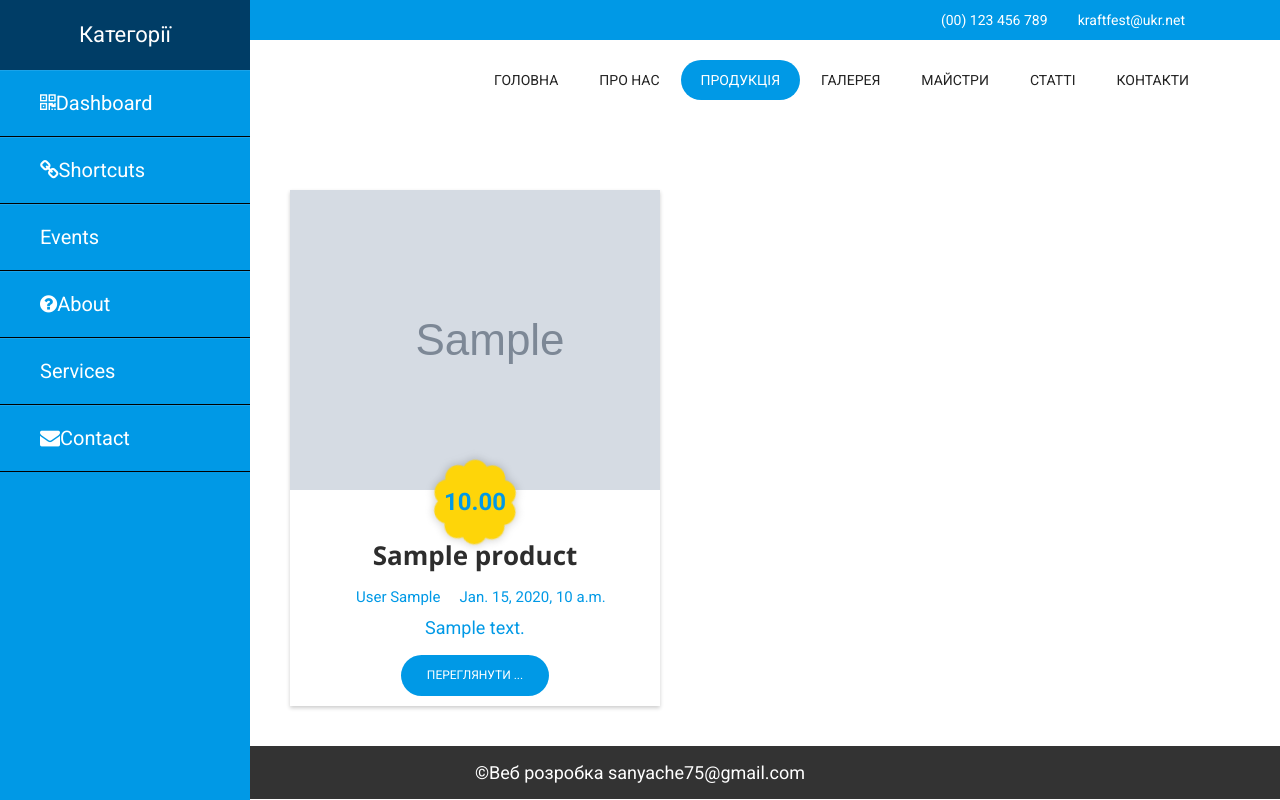
After one commit to sanyache/craftfest, a Django app: page /product_list in a window 1280 px wide. The commit adds this page. Run offline with Django 3.2, Linux system fonts and the light colour scheme; tables that the repository leaves empty hold one stand-in row (values such as "Sample post"); grey boxes marked "Sample" are stand-in pictures; parts of the project's set-up code (start-up, migrations or seed data) failed here and were passed over; some libraries are stand-ins or nearby versions; some web fonts are replaced.

Commit message:
product init

```diff
--- a/event/models.py
+++ b/event/models.py
@@ -230,3 +230,29 @@ class Event(models.Model):
 
     def __str__(self):
         return "{} {}".format(self.title, self.time)
+
+
+class Product(models.Model):
+    """
+    class describe product from master to sale
+    """
+    category = models.ForeignKey(CategoryProduct, related_name='products',
+                                 on_delete=models.SET_NULL,
+                                 verbose_name='Категорія', blank=True, null=True, db_index=True)
+    gallery = models.ForeignKey(Gallery, on_delete=models.SET_NULL, blank=True, null=True,
+                                related_name="gallery_product")
+    name = models.CharField(max_length=200, db_index=True, verbose_name='Назва')
+    master = models.ForeignKey(Master, on_delete=models.CASCADE, verbose_name='майстер')
+    short_description = models.CharField(max_length=200, verbose_name='Короткий опис товару')
+    description = models.TextField(blank=True, verbose_name='Опис товару')
+    price = models.DecimalField(max_digits=10, decimal_places=2, verbose_name='Ціна', blank=True,
+                                null=True)
+    is_active = models.BooleanField(default=True, verbose_name='Пропозиція активна')
+    created = models.DateTimeField(auto_now_add=True)
+
+    class Meta:
+        verbose_name = 'Товар'
+        verbose_name_plural = 'Товари'
+
+    def __str__(self):
+        return "{} {}".format(self.name, self.master)
--- a/event/urls.py
+++ b/event/urls.py
@@ -15,4 +15,5 @@ urlpatterns = [
     path('articles', ArticleList.as_view(), name='article_list'),
     path('article_detail/<int:pk>', ArticleDetail.as_view(), name='article_detail'),
     path('about_us', ManagerList.as_view(), name='about_us'),
+    path('product_list', ProductList.as_view(), name='product_list'),
 ]
--- a/event/views.py
+++ b/event/views.py
@@ -155,3 +155,13 @@ class ArticleDetail(DetailView):
     model = Article
     template_name = 'single-article.html'
     context_object_name = 'article'
+
+
+class ProductList(ListView):
+    """
+    class for rendering product list
+    """
+    model = Product
+    queryset = Product.objects.filter(is_active=True)
+    template_name = 'product_list.html'
+    context_object_name = 'products'
--- a/static/assets/css/main.css
+++ b/static/assets/css/main.css
@@ -733,7 +733,7 @@ fieldset[disabled] .btn {
 }
 #sky .container .content .slogan
 {
-  margin-top: 84px;
+  margin-top: 250px;
 }
 #sky .container .content .slogan p
 {
@@ -1022,6 +1022,154 @@ fieldset[disabled] .btn {
     }
 }
 /* ==========================================================================
+   Product
+   ========================================================================== */
+.product
+{
+  margin-top: 20px;
+}
+.product-sidebar
+{
+  position: fixed;
+  left: 0px;
+  top: 0;
+  z-index: 1;
+  overflow: hidden;
+  width: 250px;
+  height: 100vh;
+  background: #0099e6;
+  transition: all .5s ease;
+  margin-right: 20px;
+}
+.product-sidebar header
+{
+    font-size: 22px;
+    color: white;
+    text-align: center;
+    line-height: 70px;
+    background: #003d66;
+    user-select: none;
+}
+.product-sidebar ul a
+{
+    position: relative;
+    display: block;
+    height: 100%;
+    width: 100%;
+    line-height: 65px;
+    font-size: 20px;
+    color: white;
+    padding-left: 40px;
+    box-sizing: border-box;
+    border-top: 1px solid rgba(255, 255, 255, .1);
+    border-bottom: 1px solid black;
+    transition: 0.4s;
+}
+.product-sidebar  ul li:hover a
+{
+    padding-left: 50px;
+}
+.product section
+{
+  margin-left: 250px;
+  left: 250px;
+  display: flex;
+
+}
+.product section .product-list
+{
+  position: relative;
+  display: flex;
+  justify-content: center;
+  align-items: center;
+  flex-wrap: wrap;
+}
+.product section .product-list .card
+{
+  width: 370px;
+  margin: 40px;
+  overflow: hidden;
+  box-shadow: 0px 2px 4px rgba(0, 0, 0, 0.2);
+}
+.product section .product-list .card .imgBox
+{
+  display: block;
+  width: 370px;
+  height: auto;
+}
+.product section .product-list .card .content
+{
+  position: relative;
+  display: flex;
+  flex-direction: column;
+  align-items: center;
+  margin: 10px;
+}
+.product section .product-list .card .content .price
+{
+  position: absolute;
+  top: -25%;
+}
+.product section .product-list .card .content .price img
+{
+  width: 100px;
+}
+.product section .product-list .card .content .price span
+{
+  color: #0099e6;
+  font-size: 24px;
+  font-weight: 700;
+  left: 50%;
+  position: absolute;
+  top: 50%;
+  -webkit-transform: translateX(-50%) translateY(-50%);
+  transform: translateX(-50%) translateY(-50%);
+}
+.product section .product-list .card .content .price span::before,
+.product section .product-list .card .content .price img
+{
+  -webkit-animation: rotate 3s linear 0s infinite normal;
+  animation: rotate 3s linear 0s infinite normal;
+}
+.shopbox span::before, .classes__icon img {
+  -webkit-animation: rotate 3s linear 0s infinite normal;
+  animation: rotate 3s linear 0s infinite normal;
+}
+
+@-webkit-keyframes rotate {
+  100% {
+    -webkit-transform: rotate(360deg);
+    transform: rotate(360deg);
+  }
+
+}
+
+@keyframes rotate {
+  100% {
+    -webkit-transform: rotate(360deg);
+    transform: rotate(360deg);
+  }
+
+}
+.product section .product-list .card .content .title
+{
+  margin-top: 20px;
+}
+@media (max-width: 991px)
+{
+    .product-list
+    {
+        flex-direction: column;
+    }
+}
+@media (max-width: 768px)
+{
+    .product-list
+    {
+        flex-direction: column;
+    }
+}
+/* ==========================================================================
    Schedule Section Start
    ========================================================================== */
 .main-board {
--- a/templates/base.html
+++ b/templates/base.html
@@ -89,6 +89,7 @@
                   <!--</ul>-->
                 <!--</li>                -->
                 <li><a href="{% url 'about_us' %}">Про нас</a></li>
+                <li><a href="{% url 'product_list' %}">Продукція</a></li>
                 <li><a href="{% url 'gallery_list' %}">Галерея</a></li>
                 <li><a href="{% url 'master_list' %}">Майстри</a></li>
                 <li><a href="{% url 'article_list' %}">Статті</a></li>
--- a/templates/index.html
+++ b/templates/index.html
@@ -8,9 +8,8 @@
           <img src="{% static 'assets/css/logo1.png' %}">
         </div>
         <div class="content">
-          <h2>Крафт</h2>
+          <h2>Крафт fest</h2>
           <p>c. Войнівка Приютівська ОТГ</p><br/>
-          <h2>fest</h2>
           <div class="slogan">
             <p>Ярмарок крафтових виробів - </p>
             <br/>
--- /dev/null
+++ b/templates/product_list.html
@@ -0,0 +1,82 @@
+{% extends 'base.html' %}
+{% load static %}
+{% load event_extras %}
+{% block content %}
+
+    <!-- Page Header Start -->
+    <!--<div class="page-header">-->
+      <!--<div class="container">-->
+        <!--<div class="page-header-inner">-->
+          <!--<ol class="breadcrumb wow fadeInDown" data-wow-delay="300ms">-->
+            <!--<li><a href="{% url 'index' %}">Головна</a></li>-->
+            <!--<li class="page"><a href="{% url 'master_list' %}">Товари</a></li>-->
+          <!--</ol>-->
+          <!--<a href="{% url 'master_list' %}"><h1 class="page-title wow fadeInRight" data-wow-delay="300ms">-->
+              <!--Товари-->
+            <!--</h1>-->
+          <!--</a>-->
+        <!--</div>-->
+      <!--</div>-->
+    <!--</div>-->
+    <!-- Page Header End-->
+
+    <!-- Side bar menu -->
+    <div class="product">
+        <div class="product-sidebar">
+            <header>
+                Категорії
+            </header>
+            <ul>
+                <li><a href="#"><i class="fa fa-qrcode"></i>Dashboard</a></li>
+                <li><a href="#"><i class="fa fa-link"></i>Shortcuts</a></li>
+                <li><a href="#"><i class="fa fa-calendar-week"></i>Events</a></li>
+                <li><a href="#"><i class="fa fa-question-circle"></i>About</a></li>
+                <li><a href="#"><i class="fa fa-sliders-h"></i>Services</a></li>
+                <li><a href="#"><i class="fa fa-envelope"></i>Contact</a></li>
+            </ul>
+        </div>
+        <section>
+          <div class="product-list">
+              {% for product in products %}
+              <div class="card">
+                <div class="imgBox feature-inner">
+                   <a class="preview lightbox"
+                      href="{{ product.gallery.title_image.url }}">
+                     <img src="{{ product.gallery.title_image_avatar.url }}">
+                   </a>
+                </div>
+                <div class="content">
+                    <div class="price">
+                        <img src="{% static 'assets/img/1.png' %}">
+                        <span>{{ product.price }}</span>
+                    </div>
+                    <div class="title">
+                        <h3 class="post-title">
+                          <a href="">{{ product.name }}</a>
+                        </h3>
+                    </div>
+                    <div class="meta">
+                      <span class="meta-part">
+                          <a href="#"><i class="icon-user"></i>{{ product.master }}</a>
+                      </span>
+                      <span  class="meta-part">
+                        <a href="#"><i class="icon-calendar"></i>
+                          {{ product.created }}
+                        </a>
+                      </span>
+                    </div>
+                    <div class="description">
+                        <p>{{ product.short_description }}</p>
+
+                    </div>
+                    <div>
+                        <a class="btn btn-common btn-small"
+                           href="">Переглянути ...</a>
+                    </div>
+                </div>
+              </div>
+              {% endfor %}
+          </div>
+        </section>
+    </div>
+{% endblock content %}
```
Also changed, not shown: event/admin.py (+8 -0 lines), event/migrations/0013_product.py (added), static/assets/img/1.png (added).
